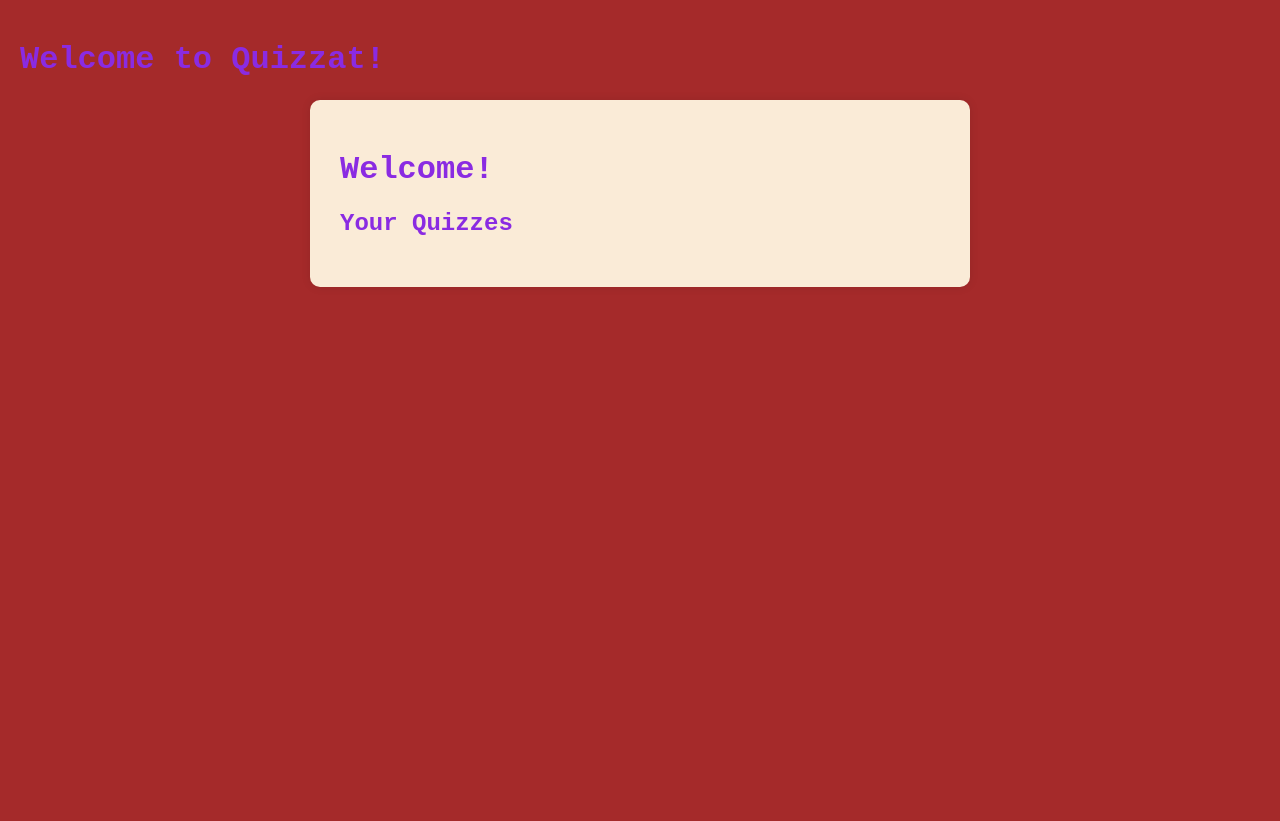
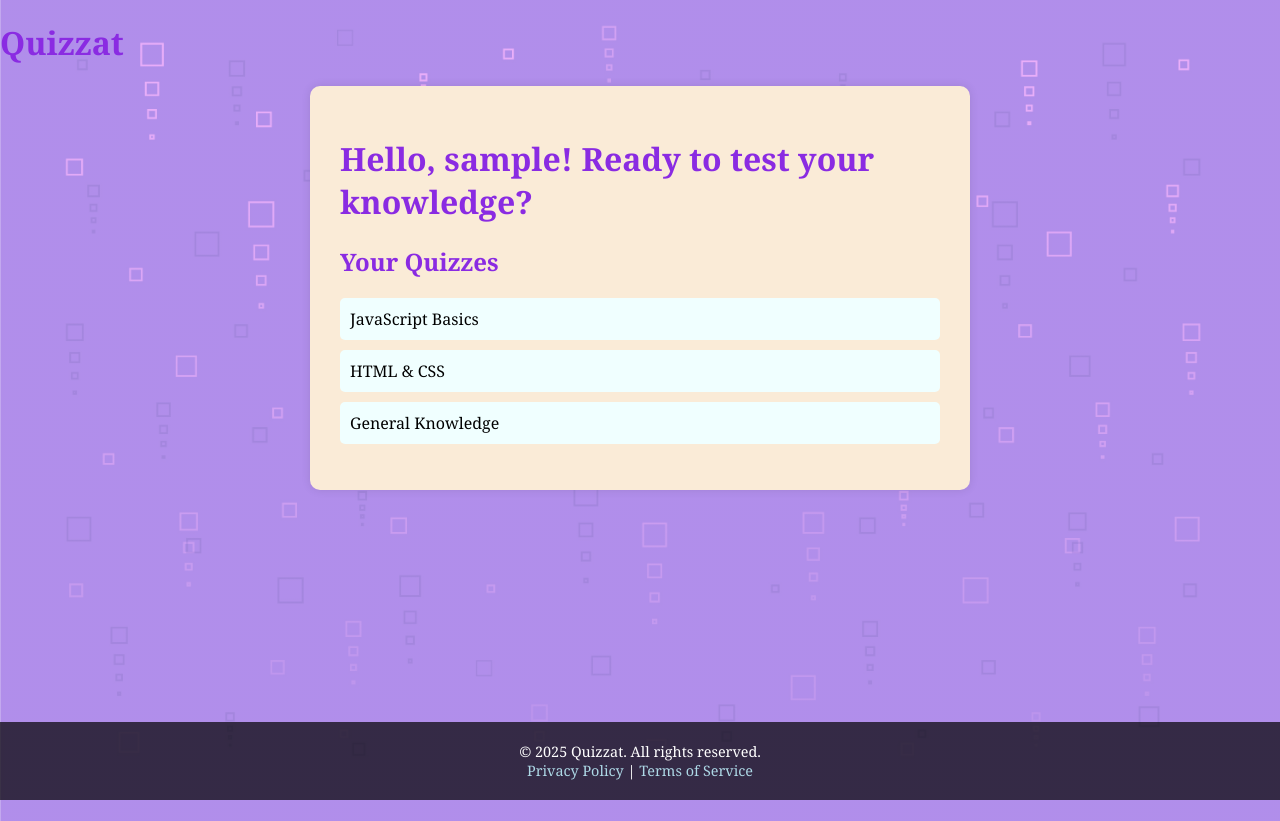
Before and after one commit to HananAtwee2/Quiz-Web-App, a plain HTML site: page home.html in a window 1280 px wide. Before the commit the page ends 800 px from the top, so only its background shows below. Drawn offline with Linux system fonts and the light colour scheme; sample sign-in values are in the browser's storage.

Commit message:
Home page styled+started Quiz page

```diff
--- a/home.html
+++ b/home.html
@@ -10,16 +10,23 @@
 
 <body>
     <div class="page-container">
-        <h1 class="app-title">Welcome to Quizzat!</h1>
+        <h1 class="app-title">Quizzat</h1>
 
         <div class="home-container">
             <h1 id="welcome-msg">Welcome!</h1>
             <h2>Your Quizzes</h2>
-            <div id="quiz-list" class="quiz-list"></div>
-          </div>
+
+            <ul id="quiz-list"></ul>
+
+        </div>
     </div>
 
     <script src="scripts/home.js"></script>
+    <footer>
+        <p>&copy; 2025 Quizzat. All rights reserved.</p>
+        <p><a href="#">Privacy Policy</a> | <a href="#">Terms of Service</a></p>
+    </footer>
+
 </body>
 
 </html>
--- a/scripts/home.js
+++ b/scripts/home.js
@@ -4,7 +4,7 @@ if (!currentUser) {
   window.location.href = "index.html";
 }
 // Show welcome message
-document.getElementById("welcome-user").textContent = `Hello, ${currentUser.username}! Ready to test your knowledge?`;
+document.getElementById("welcome-msg").textContent = `Hello, ${currentUser.username}! Ready to test your knowledge?`;
 
 const quizzes = JSON.parse(localStorage.getItem("quizzes")) || [
     { id: 1, title: "JavaScript Basics" },
--- a/styles/home.css
+++ b/styles/home.css
@@ -1,8 +1,17 @@
-body{
-    font-family: 'Courier New', Courier, monospace;
-    background-color: brown;
+body {
+    font-family: Cambria, Cochin, Georgia, Times, 'Times New Roman', serif;
+    background-image: linear-gradient(
+        rgba(255, 255, 255, 0.389),
+        rgba(255, 255, 255, 0.389)
+    ),
+    url('../images/quizApp background.jpg');
+    background-size: cover;
+    background-position: center;
+    background-repeat: no-repeat;
+    height: 100vh;
     margin: 0;
-    padding: 20px;
+    justify-content: center;
+    align-items: center;
 }
 
 .home-container{
@@ -17,6 +26,31 @@ body{
 h1, h2 {
     color:blueviolet;
 }
+
+footer {
+    background-color: rgba(0, 0, 0, 0.7);
+    color: white;
+    padding: 20px 0;
+    text-align: center;
+    position:absolute;
+    bottom: 0;
+    width: 100%;
+}
+
+footer a {
+    color: lightblue;
+    text-decoration: none; /* Remove underline */
+}
+
+footer a:hover {
+    text-decoration: underline;  /* Underline on hover */
+}
+
+footer p {
+    margin: 0;
+    font-size: 0.9rem; /* Slightly smaller text */
+}
+
 
 #quiz-list {
     list-style-type: none;
```
Also changed, not shown: quiz.html (added, +26 -0 lines). Lines whose indentation alone changed are shown as unchanged.
